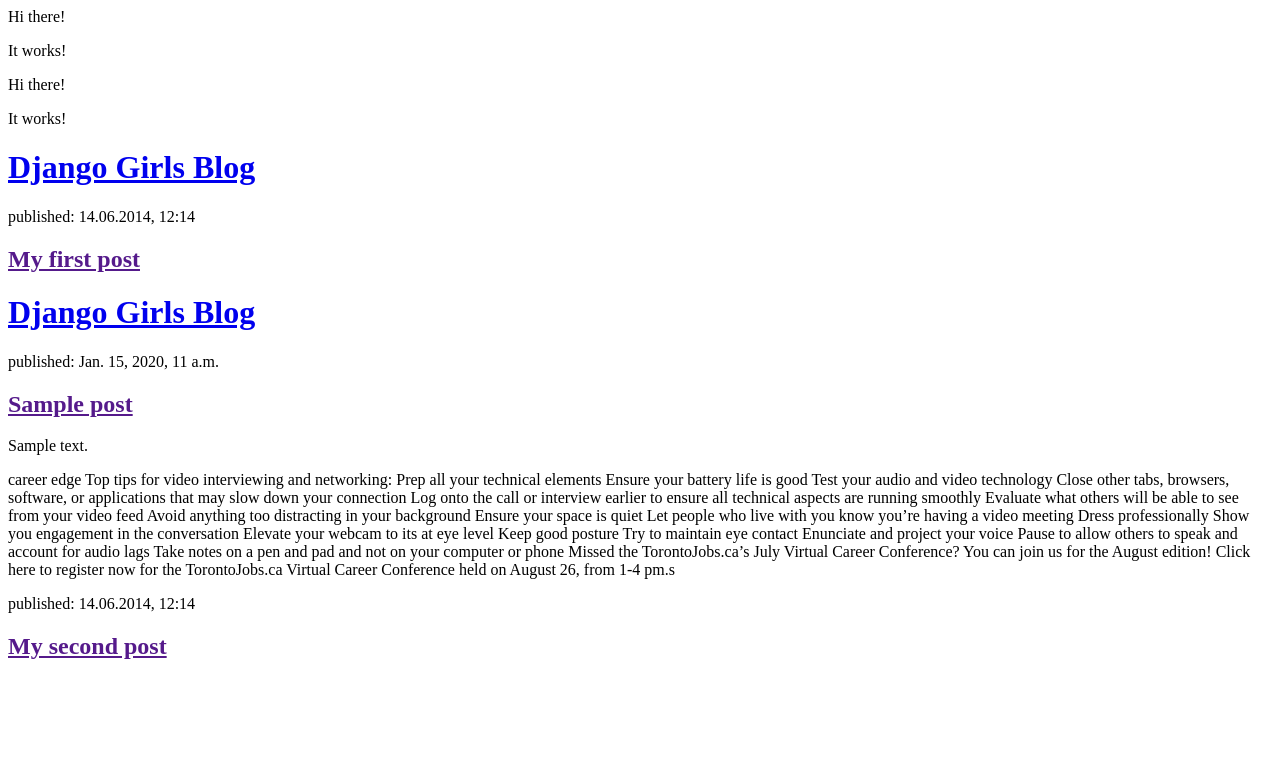
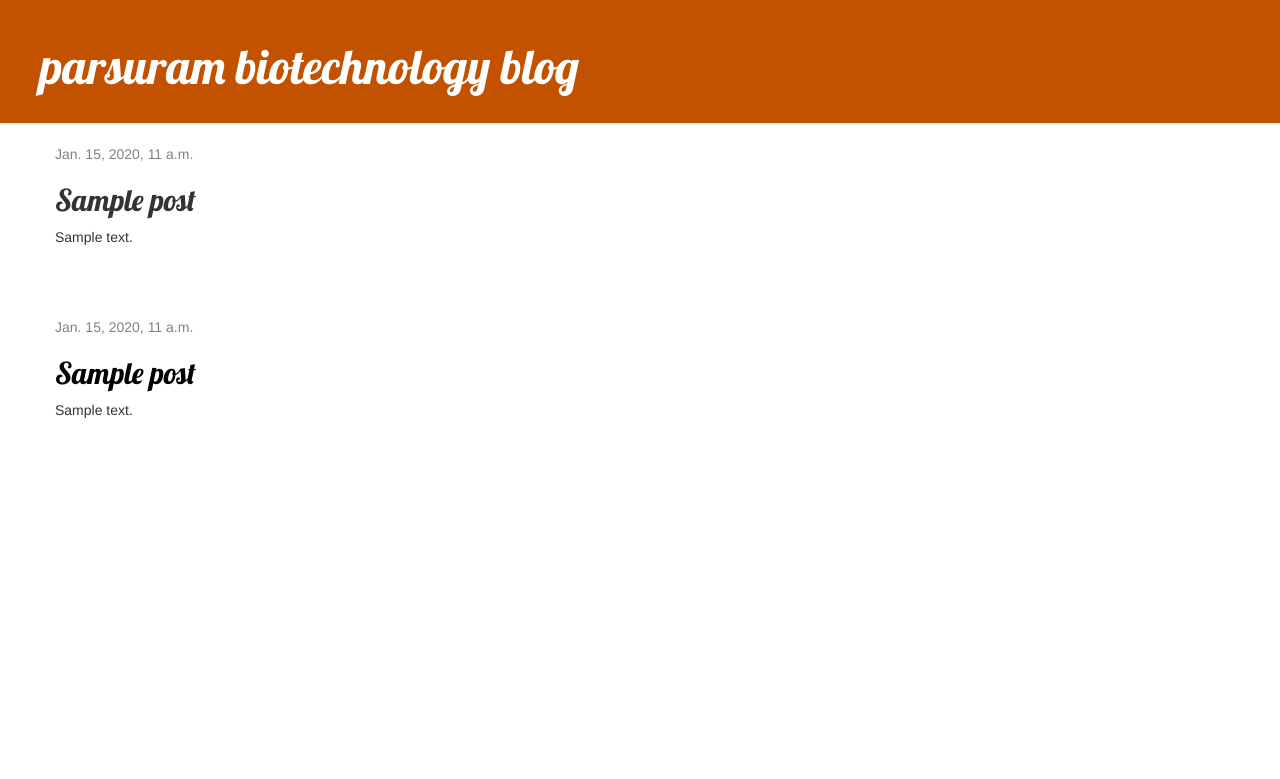
Before and after one commit to pharasram/projacts, a Django app: template blog/templates/blog/post_list.html in a window 1280 px wide. Shown: the top 779 px of the page. Run offline with Django 3.2, Linux system fonts and the light colour scheme; the template is opened without the code that fills it: values that come from a table or form of the project are taken from there, others are empty; tables that the repository leaves empty hold one stand-in row (values such as "Sample post"); some libraries are stand-ins or nearby versions.

Commit message:
added view and template for detailed blog Post as well as css for the site.

```diff
--- /dev/null
+++ b/blog/static/css/blog.css
@@ -0,0 +1,46 @@
+.page-header {
+    background-color: #C25100;
+    margin-top: 0;
+    padding: 20px 20px 20px 40px;
+}
+
+.page-header h1, .page-header h1 a, .page-header h1 a:visited, .page-header h1 a:active {
+    color: #ffffff;
+    font-size: 36pt;
+    text-decoration: none;
+}
+
+.content {
+    margin-left: 40px;
+}
+
+h1, h2, h3, h4 {
+    font-family: 'Lobster', cursive;
+}
+
+.date {
+    color: #828282;
+}
+
+.save {
+    float: right;
+}
+
+.post-form textarea, .post-form input {
+    width: 100%;
+}
+
+.top-menu, .top-menu:hover, .top-menu:visited {
+    color: #ffffff;
+    float: right;
+    font-size: 26pt;
+    margin-right: 20px;
+}
+
+.post {
+    margin-bottom: 70px;
+}
+
+.post h2 a, .post h2 a:visited {
+    color: #000000;
+}
--- /dev/null
+++ b/blog/templates/blog/base.html
@@ -0,0 +1,41 @@
+{% load static %}
+<html>
+    <head>
+        <title>Django Girls blog</title>
+        <link rel="stylesheet" href="//maxcdn.bootstrapcdn.com/bootstrap/3.2.0/css/bootstrap.min.css">
+        <link rel="stylesheet" href="//maxcdn.bootstrapcdn.com/bootstrap/3.2.0/css/bootstrap-theme.min.css">
+        <link href='//fonts.googleapis.com/css?family=Lobster&subset=latin,latin-ext' rel='stylesheet' type='text/css'>
+        <link rel="stylesheet" href="{% static 'css/blog.css' %}">
+    </head>
+    <body>
+       <body>
+    <div class="page-header">
+        <h1><a href="/">parsuram biotechnology blog</a></h1>
+    </div>
+    <div class="content container">
+        <div class="row">
+            <div class="col-md-8">
+            {% block content %}
+            {% endblock %}
+            </div>
+        </div>
+    </div>
+</body?>
+
+        <div class="content container">
+            <div class="row">
+                <div class="col-md-8">
+                {% for post in posts %}
+                    <div class="post">
+                        <div class="date">
+                            {{ post.published_date }}
+                        </div>
+                        <h2><a href="">{{ post.title }}</a></h2>
+                        <p>{{ post.text|linebreaksbr }}</p>
+                    </div>
+                {% endfor %}
+                </div>
+            </div>
+        </div>
+    </body>
+</html>
--- a/blog/templates/blog/post_list.html
+++ b/blog/templates/blog/post_list.html
@@ -1,69 +1,13 @@
-<html>
-<body>
-    <p>Hi there!</p>
-    <p>It works!</p>
-</body>
-</html>
-    <head>
-        <title>parsuram blog</title>
-    </head>
-    <body>
-        <p>Hi there!</p>
-        <p>It works!</p>
-    </body>
-</html>
-<html>
-    <head>
-        <title>Django Girls blog</title>
-    </head>
-    <body>
-        <div>
-            <h1><a href="/">Django Girls Blog</a></h1>
-        </div>
+{% extends 'blog/base.html' %}
 
-        <div>
-             <p>published: 14.06.2014, 12:14</p>
-            <h2><a href="">My first post</a></h2>
-
-        </div>
-       <div>
-    <h1><a href="/">Django Girls Blog</a></h1>
-</div>
-
-{% for post in posts %}
-    <div>
-        <p>published: {{ post.published_date }}</p>
-        <h2><a href="">{{ post.title }}</a></h2>
-        <p>{{ post.text|linebreaksbr }}</p>
+{% block content %}
+    <div class="Post">
+        {% if Post.published_date %}
+            <div class="date">
+                {{Post.published_date }}
+            </div>
+        {% endif %}
+        <h2>{{ Post.title }}</h2>
+        <p>{{ Post.text|linebreaksbr }}</p>
     </div>
- career edge
-{% endfor %}Top tips for video interviewing and networking:
-Prep all your technical elements
-
-Ensure your battery life is good
-Test your audio and video technology
-Close other tabs, browsers, software, or applications that may slow down your connection
-Log onto the call or interview earlier to ensure all technical aspects are running smoothly
-Evaluate what others will be able to see from your video feed
-
-Avoid anything too distracting in your background
-Ensure your space is quiet
-Let people who live with you know you’re having a video meeting
-Dress professionally
-Show you engagement in the conversation
-
-Elevate your webcam to its at eye level
-Keep good posture
-Try to maintain eye contact
-Enunciate and project your voice
-Pause to allow others to speak and account for audio lags
-Take notes on a pen and pad and not on your computer or phone
-Missed the TorontoJobs.ca’s July Virtual Career Conference? You can join us for the August edition! Click here to register now for the TorontoJobs.ca Virtual Career Conference held on August 26, from 1-4 pm.s
-</div>
-        <div>
-            <p>published: 14.06.2014, 12:14</p>
-            <h2><a href="">My second post</a></h2>
-
-        </div>
-    </body>
-</html>
+{% endblock %}
--- a/blog/urls.py
+++ b/blog/urls.py
@@ -2,4 +2,5 @@
 from . import views
 urlpatterns = [
     path('', views.Post_list, name='Post_list'),
+     path('Post/<int:pk>/', views.Post_detail, name='Post_detail'),
 ]
--- a/blog/views.py
+++ b/blog/views.py
@@ -1,7 +1,11 @@
 from django.shortcuts import render
 from django.utils import timezone
 from .models import Post
+from django.shortcuts import render, get_object_or_404
 
 def Post_list(request):
     Posts = Post.objects.filter(published_date__lte=timezone.now()).order_by('published_date')
     return render(request, 'blog/Post_list.html', {'Posts': Posts})
+def Post_detail(request, pk):
+    Post = get_object_or_404(Post, pk=pk)
+    return render(request, 'blog/Post_detail.html', {'Post': Post})
```
